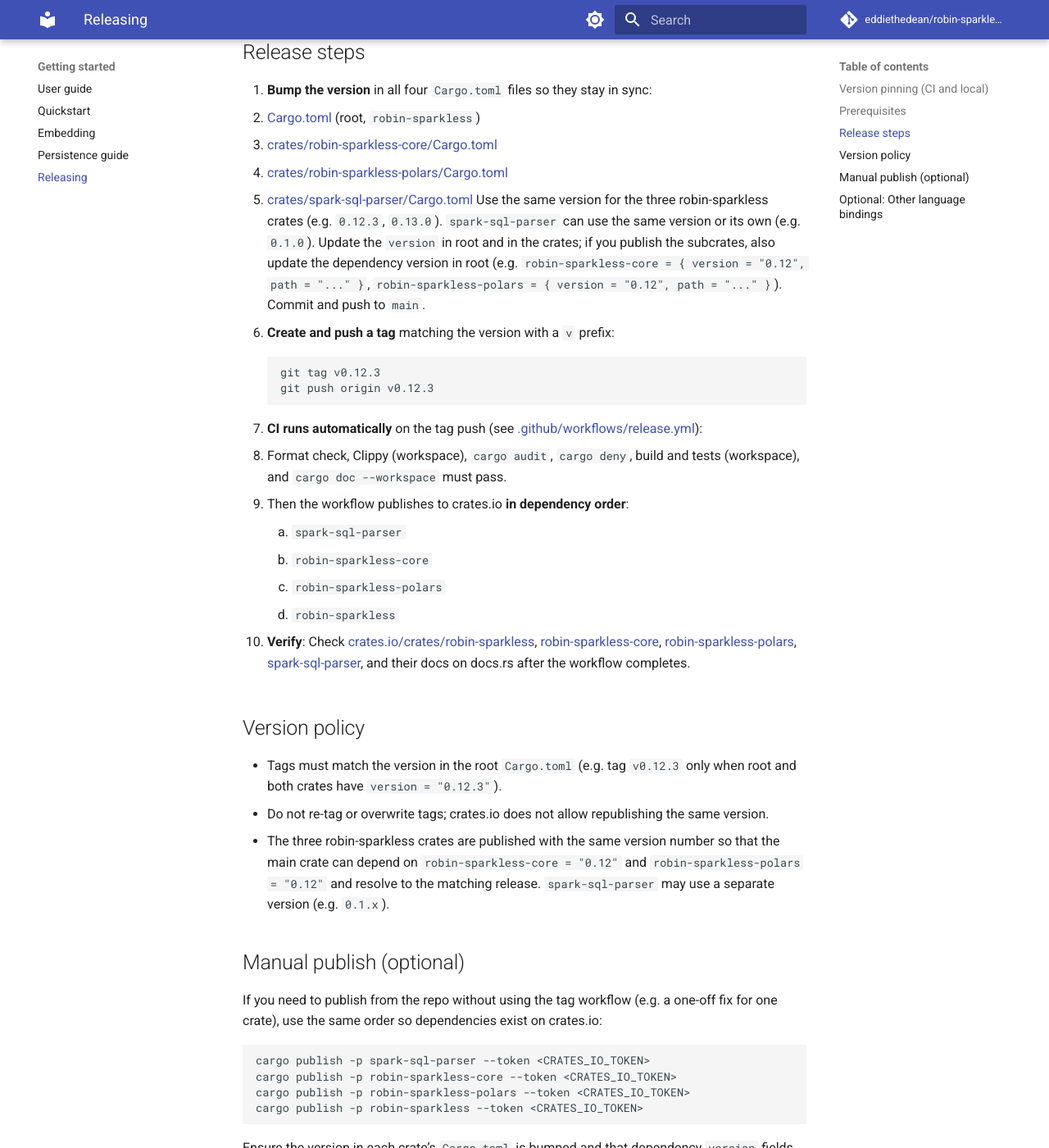
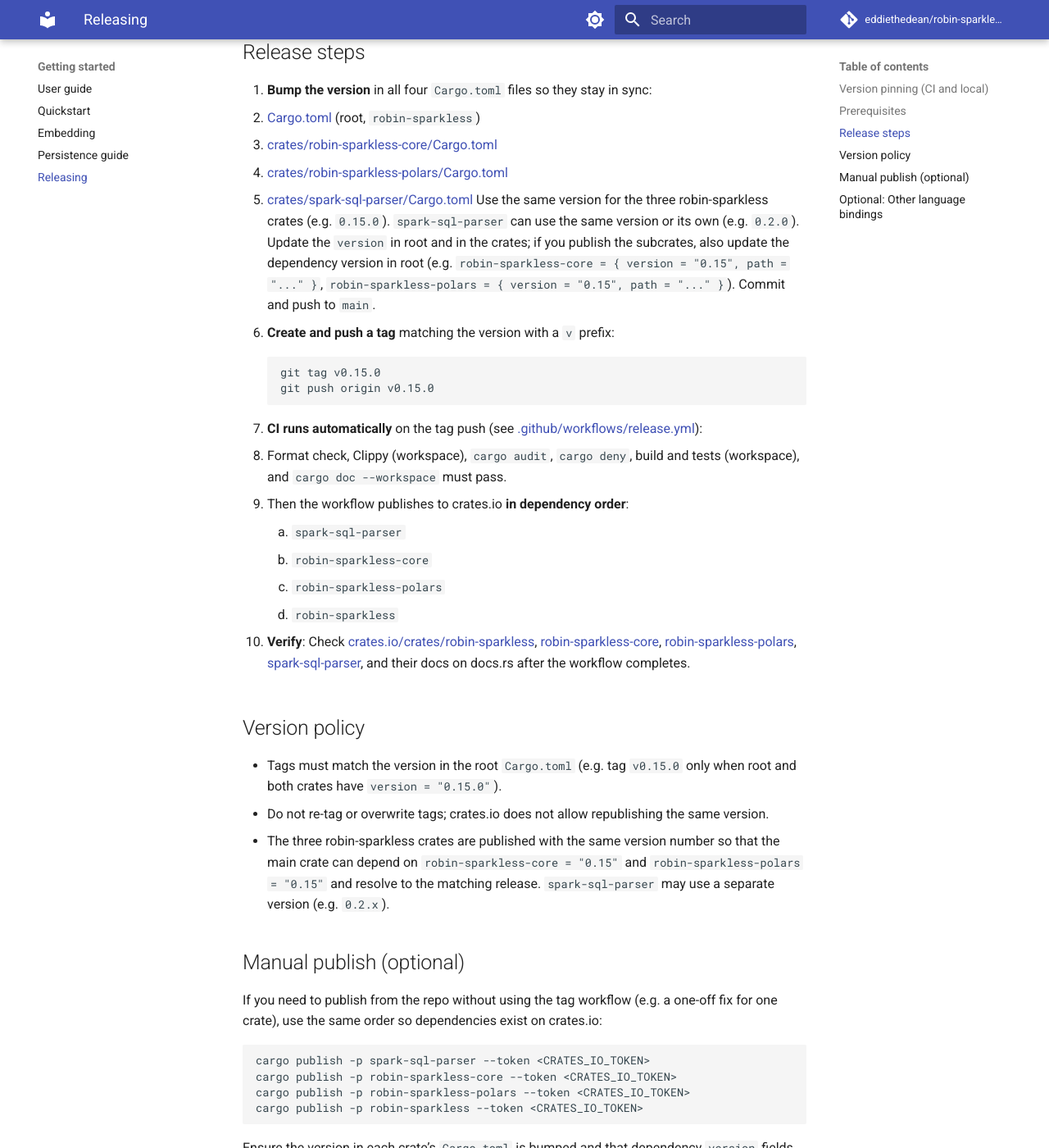
Before and after one commit to eddiethedean/robin-sparkless, an MkDocs documentation site: the page built from docs/RELEASING.md, in a window 1280 px wide and 1400 px high, scrolled down 861 px. Shown: the whole window at 82% size. Built offline with MkDocs 1.6.1 and Material for MkDocs 9.7.7, drawn with Linux system fonts in a browser that asks for light colours; comment, search, counter and statistics services are not loaded.

Commit message:
chore: version bump to 0.15.0 and update docs
- Bump robin-sparkless, robin-sparkless-core, robin-sparkless-polars to 0.15.0
- READMEs, USER_GUIDE, QUICKSTART, RELEASING: 0.15.0 / 0.15
- CHANGELOG: add 0.15.0 entry, fix 0.14.0 release workflow (polars not expr)
- POLARS_CRATE_ISOLATION: current state reflects polars-only, root facade

````diff
--- a/Cargo.toml
+++ b/Cargo.toml
@@ -3,7 +3,7 @@ members = ["crates/robin-sparkless-core", "crates/robin-sparkless-polars", "crat
 
 [package]
 name = "robin-sparkless"
-version = "0.14.1"
+version = "0.15.0"
 edition = "2024"
 description = "PySpark-like DataFrame API in Rust on Polars; no JVM."
 readme = "README.md"
@@ -29,8 +29,8 @@ sql = ["robin-sparkless-polars/sql"]
 delta = ["robin-sparkless-polars/delta"]
 
 [dependencies]
-robin-sparkless-core = { version = "0.14", path = "crates/robin-sparkless-core" }
-robin-sparkless-polars = { version = "0.14", path = "crates/robin-sparkless-polars" }
+robin-sparkless-core = { version = "0.15", path = "crates/robin-sparkless-core" }
+robin-sparkless-polars = { version = "0.15", path = "crates/robin-sparkless-polars" }
 serde_json = "1.0"
 
 # Use git sources when crates.io/cache is broken (e.g. "no targets specified" in manifest,
--- a/docs/RELEASING.md
+++ b/docs/RELEASING.md
@@ -23,12 +23,12 @@ So that local development and CI use the same toolchains and tools:
    - [crates/robin-sparkless-core/Cargo.toml](../crates/robin-sparkless-core/Cargo.toml)
    - [crates/robin-sparkless-polars/Cargo.toml](../crates/robin-sparkless-polars/Cargo.toml)
    - [crates/spark-sql-parser/Cargo.toml](../crates/spark-sql-parser/Cargo.toml)
-   Use the same version for the three robin-sparkless crates (e.g. `0.12.3`, `0.13.0`). `spark-sql-parser` can use the same version or its own (e.g. `0.1.0`). Update the `version` in root and in the crates; if you publish the subcrates, also update the dependency version in root (e.g. `robin-sparkless-core = { version = "0.12", path = "..." }`, `robin-sparkless-polars = { version = "0.12", path = "..." }`). Commit and push to `main`.
+   Use the same version for the three robin-sparkless crates (e.g. `0.15.0`). `spark-sql-parser` can use the same version or its own (e.g. `0.2.0`). Update the `version` in root and in the crates; if you publish the subcrates, also update the dependency version in root (e.g. `robin-sparkless-core = { version = "0.15", path = "..." }`, `robin-sparkless-polars = { version = "0.15", path = "..." }`). Commit and push to `main`.
 
 2. **Create and push a tag** matching the version with a `v` prefix:
    ```bash
-   git tag v0.12.3
-   git push origin v0.12.3
+   git tag v0.15.0
+   git push origin v0.15.0
    ```
 
 3. **CI runs automatically** on the tag push (see [.github/workflows/release.yml](../.github/workflows/release.yml)):
@@ -43,9 +43,9 @@ So that local development and CI use the same toolchains and tools:
 
 ## Version policy
 
-- Tags must match the version in the root `Cargo.toml` (e.g. tag `v0.12.3` only when root and both crates have `version = "0.12.3"`).
+- Tags must match the version in the root `Cargo.toml` (e.g. tag `v0.15.0` only when root and both crates have `version = "0.15.0"`).
 - Do not re-tag or overwrite tags; crates.io does not allow republishing the same version.
-- The three robin-sparkless crates are published with the same version number so that the main crate can depend on `robin-sparkless-core = "0.12"` and `robin-sparkless-polars = "0.12"` and resolve to the matching release. `spark-sql-parser` may use a separate version (e.g. `0.1.x`).
+- The three robin-sparkless crates are published with the same version number so that the main crate can depend on `robin-sparkless-core = "0.15"` and `robin-sparkless-polars = "0.15"` and resolve to the matching release. `spark-sql-parser` may use a separate version (e.g. `0.2.x`).
 
 ## Manual publish (optional)
 
````
Also changed, not shown: CHANGELOG.md (+9 -2 lines), README.md (+4 -4 lines), crates/robin-sparkless-core/README.md (+2 -2 lines), crates/robin-sparkless-polars/README.md (+3 -3 lines), docs/POLARS_CRATE_ISOLATION.md (+5 -5 lines), docs/QUICKSTART.md (+1 -1 lines), docs/USER_GUIDE.md (+3 -3 lines), 2 other files.
